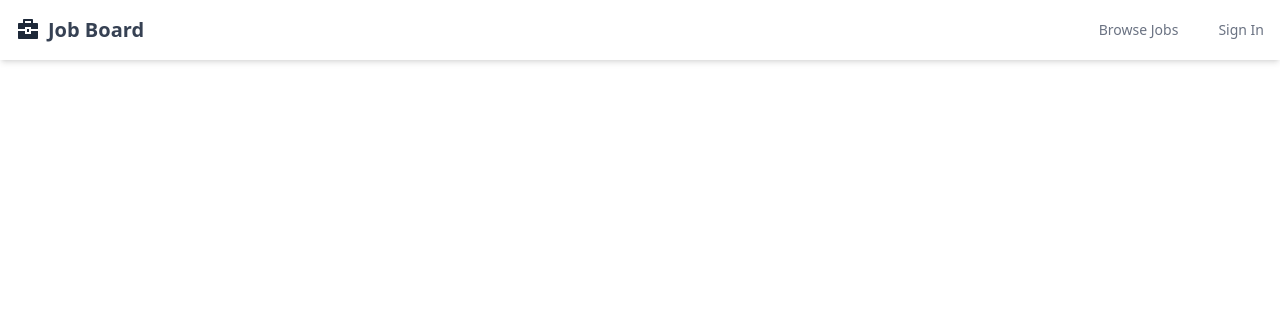
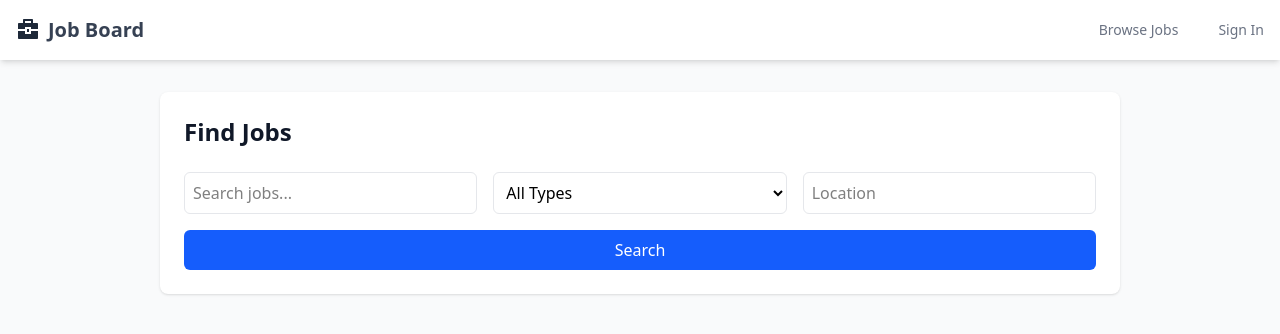
Before and after one commit to jfgarcia0911/jobseeker, a Next.js app: page /jobs in a window 1280 px wide. Shown: the top 334 px of the page. Built offline with nearby package versions, Linux system fonts and the light colour scheme; no server answers.

Commit message:
add submit button

```diff
--- a/src/app/components/Navbar.tsx
+++ b/src/app/components/Navbar.tsx
@@ -19,7 +19,7 @@ export default function Navbar() {
   };
 
   return (
-    <nav className='flex items-center justify-center  shadow-md'>
+    <nav className='flex items-center justify-center bg-white  shadow-md'>
       <div className=' flex items-center justify-between p-4  w-7xl text-gray-500 '>
         <div >
 
--- a/src/app/jobs/page.tsx
+++ b/src/app/jobs/page.tsx
@@ -3,4 +3,25 @@
 
 export default async function JobsPage() {
 
+
+    return (
+        <div className="mt-8 mx-40">
+            <div className="bg-white p-6 rounded-lg shadow-sm">
+                <h1 className="text-2xl font-bold text-gray-900 mb-6">Find Jobs </h1>
+                <form  className="grid gap-4 md:grid-cols-3">
+                    <input type="text" placeholder="Search jobs..." className="border border-gray-200 p-2 rounded-md focus:ring-blue-600 focus:ring-2 focus:outline-none" />
+                    <select className="border border-gray-200 p-2 rounded-md  focus:ring-blue-600 focus:ring-2 focus:outline-none">
+                        <option value="">All Types</option>
+                        <option value="full-time">Full Time</option>
+                        <option value="part-time">Part Time</option>
+                        <option value="contract">Contract</option>
+                        <option value="internship">Internship</option>
+                    </select>
+                    <input type="text" placeholder="Location" className="border border-gray-200 p-2 rounded-md focus:ring-blue-600 focus:ring-2 focus:outline-none" />
+                    <button type="submit" className="md:col-span-3 rounded-md p-2 text-white bg-blue-600 hover:bg-blue-700">Search</button>
+                </form>
+            </div>
+        </div>
+
+    )
 }
--- a/src/app/jobs/post/page.tsx
+++ b/src/app/jobs/post/page.tsx
@@ -36,7 +36,7 @@ export default function PostJobPage() {
   }
   return (
     <div className='max-w-2xl m-auto h-full '>
-      <form onSubmit={handleSubmit} className='px-4 mt-8 bg-gray-50 rounded-xl'>
+      <form onSubmit={handleSubmit} className='px-4 py-2 mt-8 bg-white rounded-xl '>
         <h1 className='text-2xl font-bold mb-6 text-gray-900'>Post a Job</h1>
         <div>
             <label htmlFor="title" className='block text-sm font-medium text-gray-700'>Job Title</label>
--- a/src/app/layout.tsx
+++ b/src/app/layout.tsx
@@ -30,7 +30,7 @@ console.log(session)
 	return (
 		<html lang="en">
 			<body
-				className={`${geistSans.variable} ${geistMono.variable} antialiased`}
+				className={`${geistSans.variable} ${geistMono.variable} antialiased bg-gray-50`}
 			>
 				<SessionProvider session={session}>
 					<Navbar />
```
